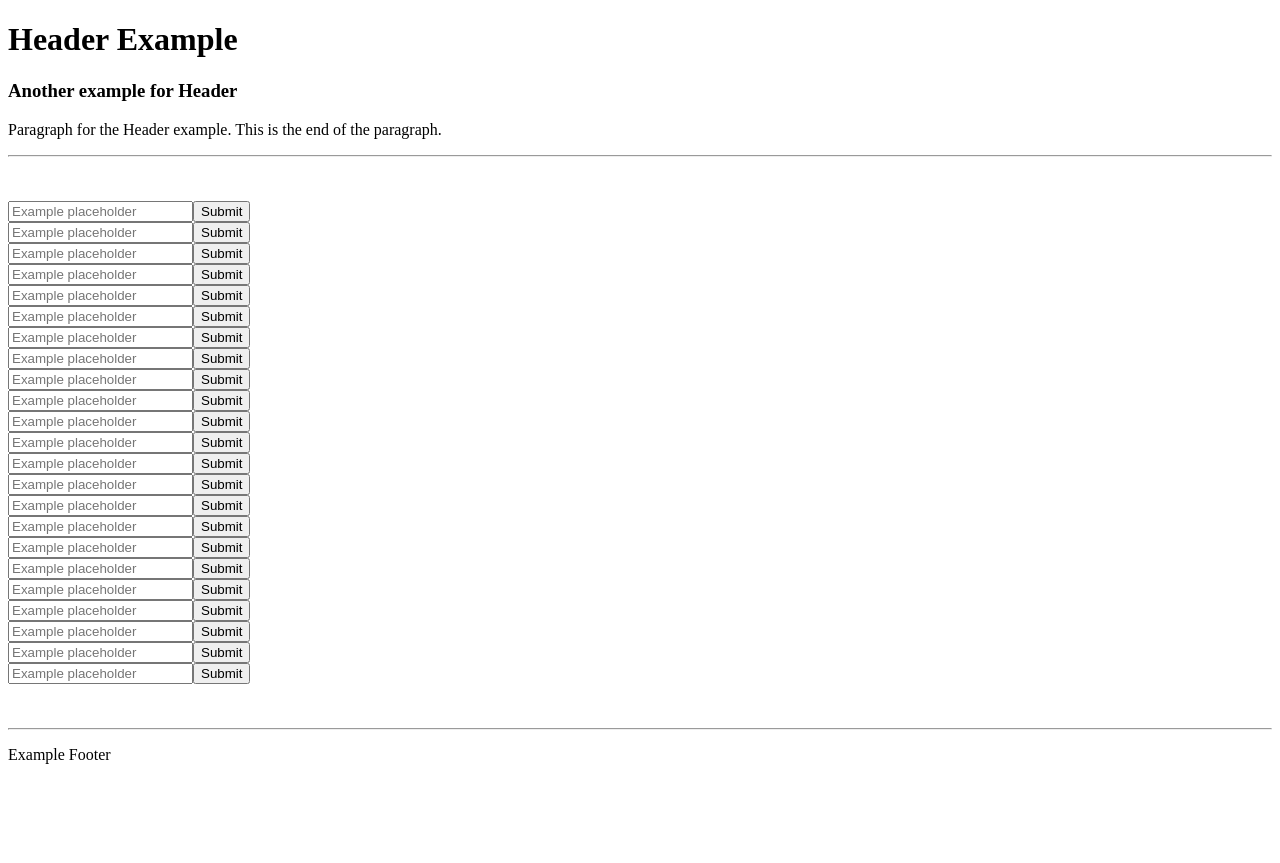
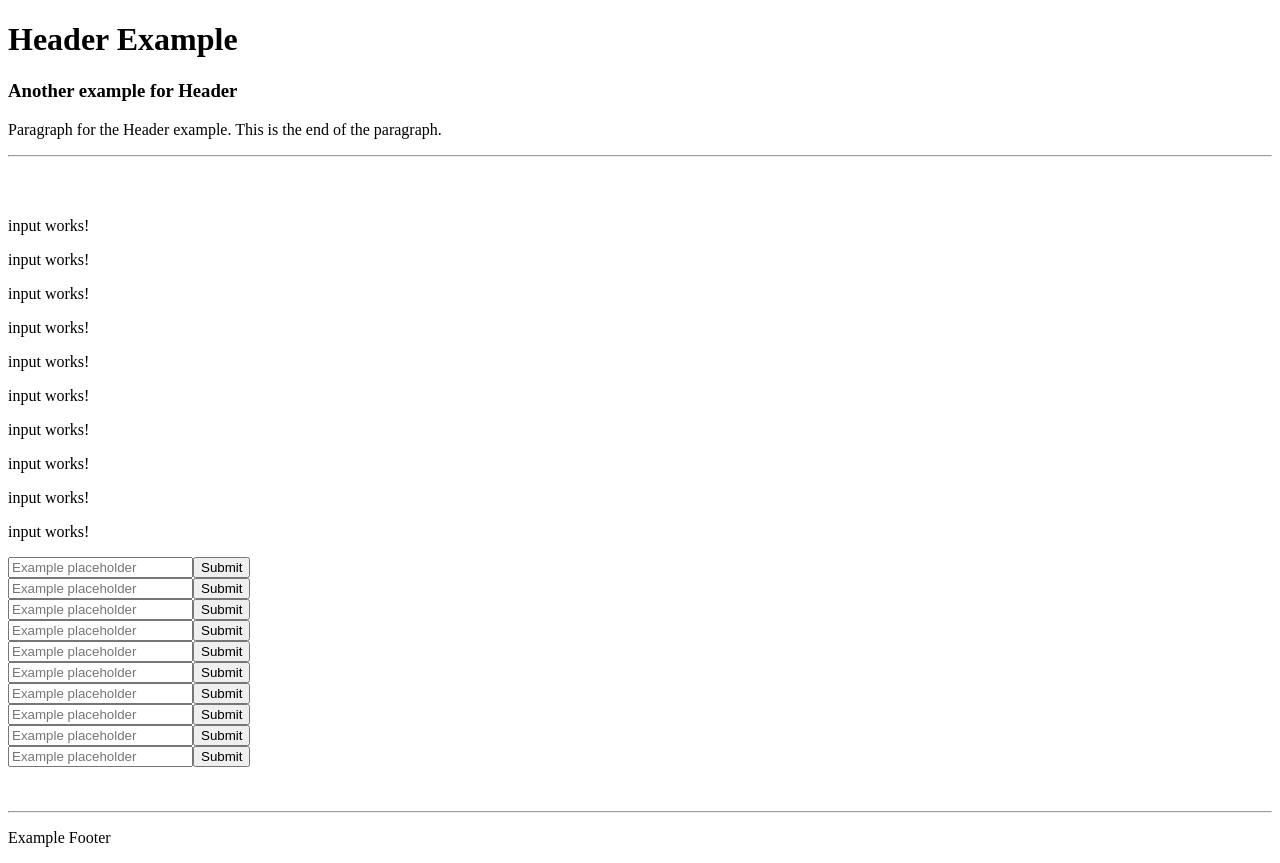
Before and after one commit to IvannaGotsova/Angular, an Angular app in the folder first-example/: page / in a window 1280 px wide. Before the commit the page ends 800 px from the top, so only its background shows below. Built offline with nearby package versions, Linux system fonts and the light colour scheme.

Commit message:
Added new app-button and app-input

```diff
--- a/first-example/src/app/components/body/body.component.html
+++ b/first-example/src/app/components/body/body.component.html
@@ -1,18 +1,15 @@
 <br>
 <br>
-<app-button></app-button>
-<app-button></app-button>
-<app-button></app-button>
-<app-button></app-button>
-<app-button></app-button>
-<app-button></app-button>
-<app-button></app-button>
-<app-button></app-button>
-<app-button></app-button>
-<app-button></app-button>
-<app-button></app-button>
-<app-button></app-button>
-<app-button></app-button>
+<app-input></app-input>
+<app-input></app-input>
+<app-input></app-input>
+<app-input></app-input>
+<app-input></app-input>
+<app-input></app-input>
+<app-input></app-input>
+<app-input></app-input>
+<app-input></app-input>
+<app-input></app-input>
 <app-button></app-button>
 <app-button></app-button>
 <app-button></app-button>
```
